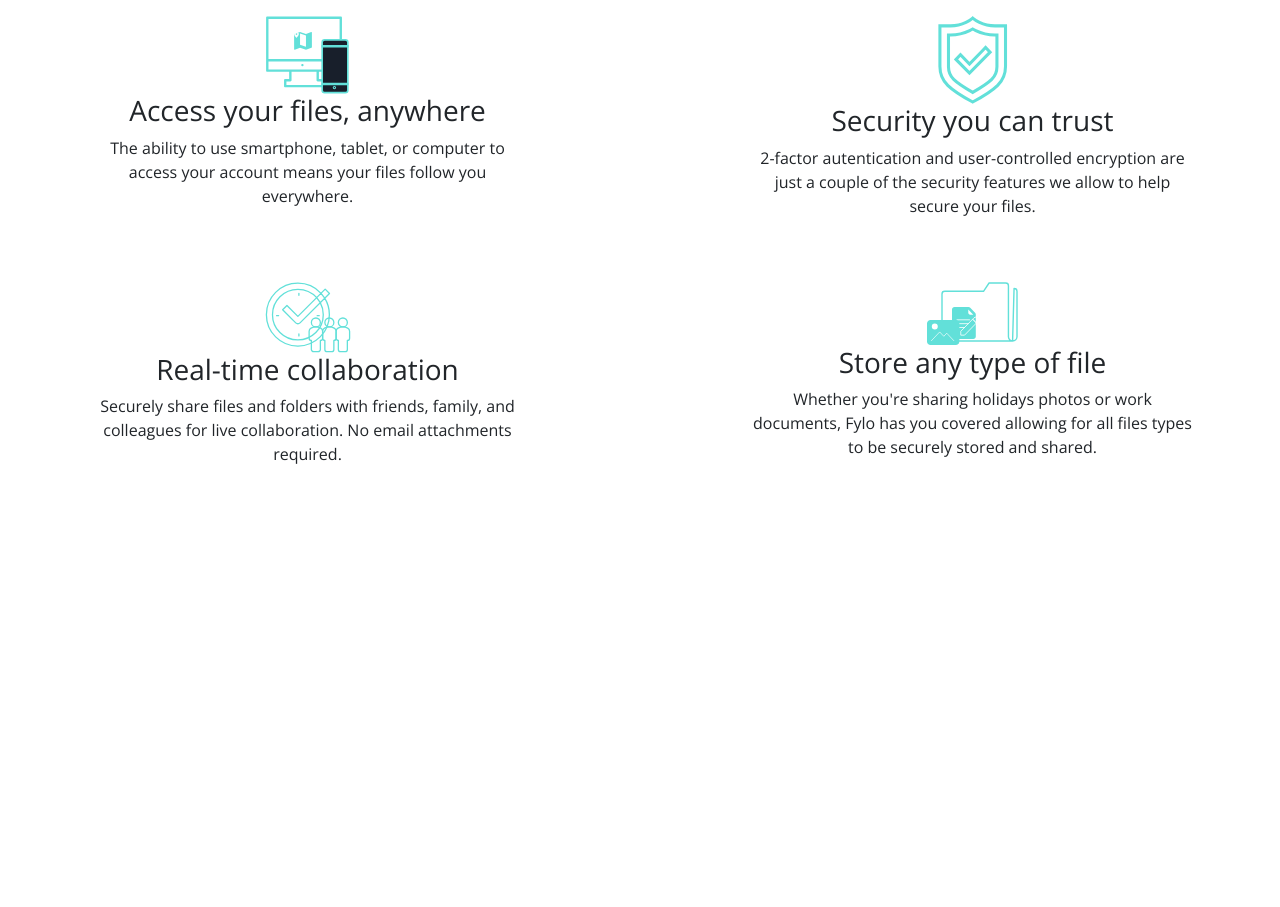
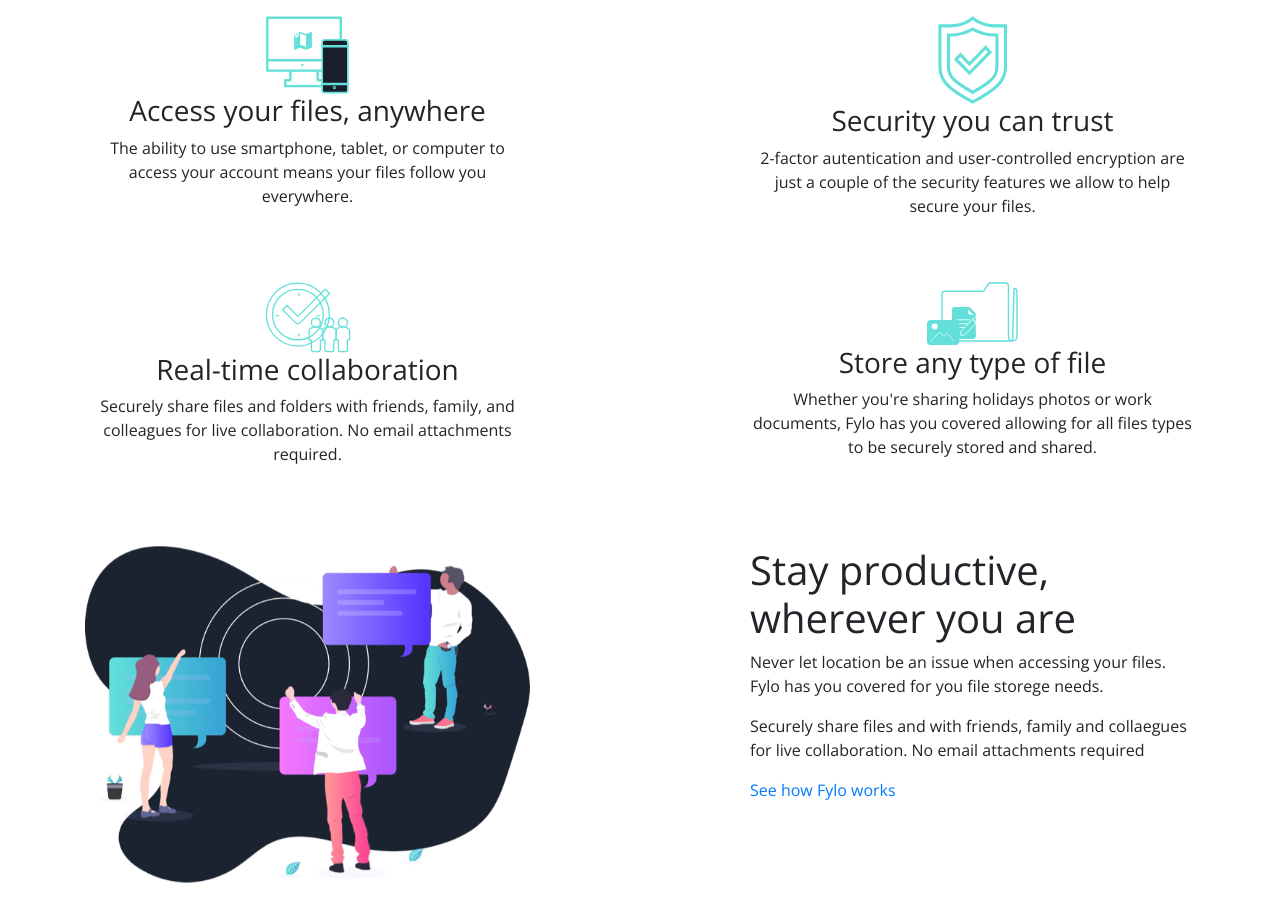
Before and after one commit to Airy-Dev6/s7-sass-repaso, a plain HTML site: page index.html in a window 1280 px wide. Before the commit the page ends 800 px from the top, so only its background shows below. Drawn offline with nearby package versions, Linux system fonts and the light colour scheme.

Commit message:
body second row, ilustration and article

```diff
--- a/index.html
+++ b/index.html
@@ -91,7 +91,40 @@
     </section>
     <!--first row body end-->
     <!--Second row body-->
+    <section class="row secction-productive mb-3 d-flex justify-content-between">
+      <div class="col-12 mb-2 col-md-5">
+        <img class="img-fluid" src="./assets/images/illustration-stay-productive.png"
+          alt="illustration-stay-productive">
+      </div>
+      <article class="col-12 mb-2 col-md-5">
+        <div class="row">
+          <div class="col-12">
+            <h1>
+              Stay productive, wherever you are
+            </h1>
+          </div>
+          <div class="col-12">
+            <p>
+              Never let location be an issue when accessing your files. Fylo has you covered for you file storege needs.
+            </p>
+            <p>
+              Securely share files and with friends, family and collaegues for live collaboration. No email attachments
+              required
+            </p>
+          </div>
+          <div class="col-12">
+            <a href="#">
+              See how Fylo works
+            </a>
+          </div>
+        </div>
+      </article>
+    </section>
   </div>
+
+
+
+
 
   <script src="https://code.jquery.com/jquery-3.4.1.min.js"
     integrity="sha256-CSXorXvZcTkaix6Yvo6HppcZGetbYMGWSFlBw8HfCJo=" crossorigin="anonymous"></script>
```
